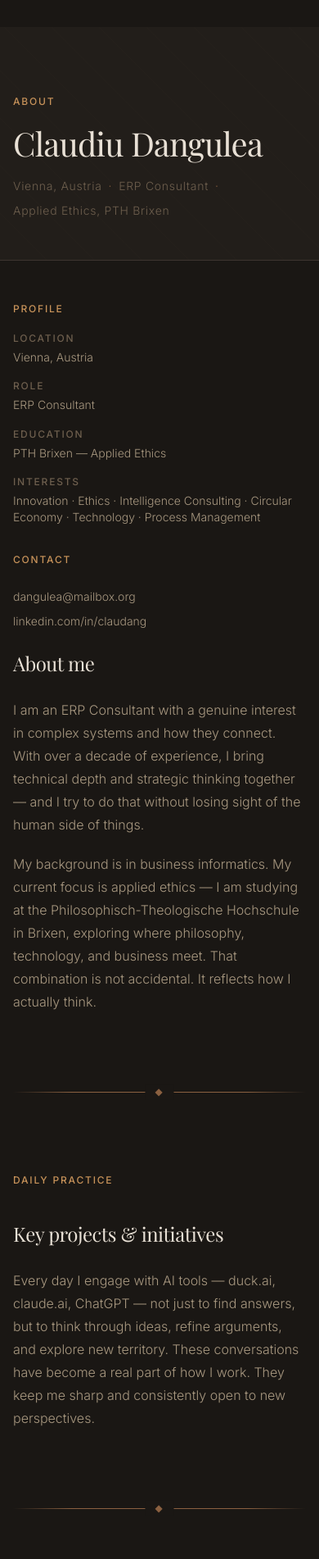
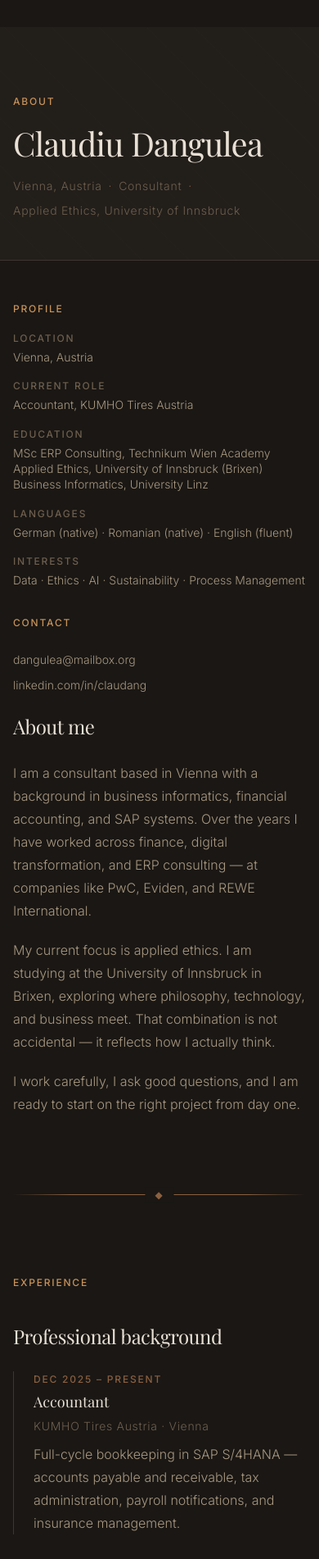
Before and after one commit to intiequals1/dangulea-website, a React (Vite) app: page /dangulea-website/person in a window 390 px wide. Shown: the part 47-1949 px from the top of the page at 82% size. Built offline with nearby package versions, Linux system fonts and the light colour scheme; a web font is replaced by a local one.

Commit message:
Fix: mobile menu overlay, accurate CV content, add profile photo

```diff
--- a/src/components/Layout.css
+++ b/src/components/Layout.css
@@ -14,13 +14,13 @@
   top: 0;
   left: 0;
   right: 0;
-  z-index: 100;
+  z-index: 200;
   padding: var(--space-5) 0;
   transition: background var(--transition-base), padding var(--transition-base);
 }
 
 .nav--scrolled {
-  background: rgba(26, 23, 20, 0.95);
+  background: rgba(26, 23, 20, 0.97);
   backdrop-filter: blur(8px);
   -webkit-backdrop-filter: blur(8px);
   padding: var(--space-4) 0;
@@ -42,6 +42,8 @@
   display: flex;
   align-items: center;
   gap: var(--space-2);
+  z-index: 201;
+  position: relative;
 }
 
 .nav__brand-name {
@@ -57,7 +59,8 @@
   color: var(--color-accent);
 }
 
-.nav__links {
+/* Desktop links */
+.nav__links--desktop {
   display: flex;
   align-items: center;
   gap: var(--space-8);
@@ -99,7 +102,7 @@
   color: var(--color-accent);
 }
 
-/* Burger menu */
+/* ── Burger button ── */
 .nav__burger {
   display: none;
   flex-direction: column;
@@ -108,6 +111,8 @@
   border: none;
   cursor: pointer;
   padding: var(--space-2);
+  z-index: 201;
+  position: relative;
 }
 
 .nav__burger span {
@@ -116,12 +121,72 @@
   height: 1px;
   background: var(--color-text-secondary);
   transition: all var(--transition-base);
+  transform-origin: center;
+}
+
+.nav__burger--open span:nth-child(1) {
+  transform: translateY(6px) rotate(45deg);
+}
+
+.nav__burger--open span:nth-child(2) {
+  opacity: 0;
+  transform: scaleX(0);
+}
+
+.nav__burger--open span:nth-child(3) {
+  transform: translateY(-6px) rotate(-45deg);
+}
+
+/* ── Mobile overlay ── */
+.nav__overlay {
+  display: none;
+  position: fixed;
+  inset: 0;
+  background: var(--color-bg);
+  z-index: 199;
+  flex-direction: column;
+  align-items: center;
+  justify-content: center;
+  gap: var(--space-10);
+}
+
+.nav__overlay-close {
+  position: absolute;
+  top: var(--space-5);
+  right: var(--space-6);
+  background: none;
+  border: none;
+  color: var(--color-text-secondary);
+  font-size: var(--text-xl);
+  cursor: pointer;
+  padding: var(--space-2);
+  transition: color var(--transition-fast);
+}
+
+.nav__overlay-close:hover {
+  color: var(--color-accent);
+}
+
+.nav__overlay-links {
+  display: flex;
+  flex-direction: column;
+  align-items: center;
+  gap: var(--space-10);
+}
+
+.nav__link--mobile {
+  font-size: var(--text-2xl);
+  letter-spacing: var(--tracking-widest);
+}
+
+.nav__link--mobile::after {
+  bottom: -6px;
 }
 
 /* ── Main ── */
 .main {
   flex: 1;
-  padding-top: 80px; /* nav height */
+  padding-top: 80px;
 }
 
 /* ── Footer ── */
@@ -195,31 +260,11 @@
     display: flex;
   }
 
-  .nav__links {
+  .nav__links--desktop {
     display: none;
-    position: fixed;
-    top: 0;
-    left: 0;
-    right: 0;
-    bottom: 0;
-    background: var(--color-bg);
-    flex-direction: column;
-    align-items: center;
-    justify-content: center;
-    gap: var(--space-10);
-    z-index: 99;
   }
 
-  .nav__links--open {
+  .nav__overlay {
     display: flex;
   }
-
-  .nav__link {
-    font-size: var(--text-xl);
-    letter-spacing: var(--tracking-widest);
-  }
-
-  .nav {
-    z-index: 101;
-  }
 }
--- a/src/pages/Home.tsx
+++ b/src/pages/Home.tsx
@@ -1,4 +1,5 @@
 import { Link } from 'react-router-dom'
+import claudiuPhoto from '../assets/claudiu-dangulea.png'
 import './Home.css'
 
 export default function Home() {
@@ -8,14 +9,16 @@ export default function Home() {
       <section className="hero">
         <div className="hero__bg" aria-hidden="true" />
         <div className="hero__content container">
-          <p className="section-label">ERP Consultant · Vienna</p>
+          <div className="hero__inner">
+            <div className="hero__text">
+              <p className="section-label">Consultant · Vienna</p>
               <h1 className="hero__title">
                 Claudiu<br />
                 <em>Dangulea</em>
               </h1>
               <p className="hero__subtitle">
-            Business informatics. Applied ethics. A decade of experience
-            in complex systems — and the curiosity to keep going.
+                Business informatics. Applied ethics. Experience across finance,
+                ERP systems, and strategy — ready to bring that to the right project.
               </p>
               <div className="hero__actions">
                 <Link to="/person" className="btn btn--primary">
@@ -29,8 +32,14 @@ export default function Home() {
                 </a>
               </div>
             </div>
-        <div className="hero__scroll-hint" aria-hidden="true">
-          <span />
+            <div className="hero__photo-wrap">
+              <img
+                src={claudiuPhoto}
+                alt="Claudiu Dangulea"
+                className="hero__photo"
+              />
+            </div>
+          </div>
         </div>
       </section>
 
@@ -39,10 +48,10 @@ export default function Home() {
         <div className="container container--text">
           <div className="divider" />
           <p className="intro__text">
-            My name is Claudiu. I am an ERP Consultant based in Vienna with a background
-            in business informatics. I work at the intersection of technology, strategy,
-            and ethics — and I am ready to bring that combination to the right project,
-            from day one.
+            My name is Claudiu. I am based in Vienna and work at the intersection of
+            finance, technology, and ethics. I bring hands-on experience from accounting,
+            SAP consulting, and digital transformation — and I am ready to apply that
+            combination to the right project, from day one.
           </p>
           <div className="divider" />
         </div>
@@ -57,21 +66,20 @@ export default function Home() {
           <div className="cards">
             <article className="card">
               <div className="card__number" aria-hidden="true">01</div>
-              <h3 className="card__title">ERP Systems</h3>
+              <h3 className="card__title">SAP &amp; ERP Systems</h3>
               <p className="card__text">
-                Over a decade of hands-on experience in ERP consulting and global
-                system implementation. Proficient in SAP Closing Cockpit and
-                end-to-end process optimisation.
+                Hands-on experience in SAP FI/CO consulting, system implementation,
+                and process optimisation. Familiar with Closing Cockpit, Fiori apps,
+                and end-to-end financial workflows.
               </p>
             </article>
 
             <article className="card">
               <div className="card__number" aria-hidden="true">02</div>
-              <h3 className="card__title">Strategic Consulting</h3>
+              <h3 className="card__title">Finance &amp; Accounting</h3>
               <p className="card__text">
-                Focused on intelligence consulting with an emphasis on strategic
-                insight, ethical decision-making, and frameworks that hold up
-                under real-world pressure.
+                Broad background in financial accounting, tax administration, and
+                controlling — across industries from consulting to manufacturing.
               </p>
             </article>
 
@@ -79,18 +87,18 @@ export default function Home() {
               <div className="card__number" aria-hidden="true">03</div>
               <h3 className="card__title">Applied Ethics</h3>
               <p className="card__text">
-                Currently studying at PTH Brixen in the Applied Ethics programme —
-                deepening the philosophical basis for technology, business,
-                and human interaction.
+                Currently studying applied ethics at the University of Innsbruck in
+                Brixen — exploring the philosophical foundations of technology,
+                business, and human interaction.
               </p>
             </article>
 
             <article className="card">
               <div className="card__number" aria-hidden="true">04</div>
-              <h3 className="card__title">Circular Economy</h3>
+              <h3 className="card__title">Data &amp; Process Intelligence</h3>
               <p className="card__text">
-                Committed to building sustainable solutions that create genuine
-                reciprocal value — particularly in emerging and transitional markets.
+                Experience with Power BI, process mining, and business intelligence
+                tools. Comfortable turning complex data into clear, actionable insight.
               </p>
             </article>
           </div>
--- a/src/pages/Person.css
+++ b/src/pages/Person.css
@@ -23,6 +23,34 @@
       rgba(138, 96, 64, 0.025) 40px,
       rgba(138, 96, 64, 0.025) 41px
     );
+}
+
+/* Two-column header: text + photo */
+.page-header__inner {
+  display: grid;
+  grid-template-columns: 1fr auto;
+  align-items: end;
+  gap: var(--space-12);
+  position: relative;
+}
+
+.page-header__text {
+  position: relative;
+}
+
+.page-header__photo-wrap {
+  width: 180px;
+  flex-shrink: 0;
+}
+
+.page-header__photo {
+  width: 100%;
+  aspect-ratio: 3 / 4;
+  object-fit: cover;
+  object-position: top center;
+  display: block;
+  filter: grayscale(15%) contrast(1.05);
+  border: 1px solid var(--color-border);
 }
 
 .page-header__title {
@@ -132,6 +160,55 @@
   font-weight: 300;
 }
 
+/* ── Timeline ── */
+.timeline {
+  display: flex;
+  flex-direction: column;
+  gap: var(--space-8);
+}
+
+.timeline-item {
+  border-left: 1px solid var(--color-border);
+  padding-left: var(--space-6);
+  transition: border-color var(--transition-base);
+}
+
+.timeline-item:hover {
+  border-color: var(--color-accent-muted);
+}
+
+.timeline-item__period {
+  font-size: var(--text-xs);
+  font-weight: 500;
+  letter-spacing: var(--tracking-widest);
+  text-transform: uppercase;
+  color: var(--color-accent-muted);
+  margin-bottom: var(--space-1);
+}
+
+.timeline-item__role {
+  font-family: var(--font-serif);
+  font-size: var(--text-lg);
+  font-weight: 400;
+  color: var(--color-text-primary);
+  margin-bottom: var(--space-1);
+}
+
+.timeline-item__company {
+  font-size: var(--text-sm);
+  color: var(--color-text-tertiary);
+  letter-spacing: var(--tracking-wide);
+  margin-bottom: var(--space-2);
+}
+
+.timeline-item__desc {
+  font-size: var(--text-sm);
+  color: var(--color-text-secondary);
+  line-height: var(--leading-relaxed);
+  font-weight: 300;
+  margin: 0;
+}
+
 /* ── Expertise list ── */
 .expertise-list {
   display: flex;
@@ -159,6 +236,15 @@
 
 /* ── Responsive ── */
 @media (max-width: 768px) {
+  .page-header__inner {
+    grid-template-columns: 1fr;
+    gap: var(--space-6);
+  }
+
+  .page-header__photo-wrap {
+    display: none;
+  }
+
   .person-layout {
     grid-template-columns: 1fr;
     gap: var(--space-6);
--- a/src/pages/Person.tsx
+++ b/src/pages/Person.tsx
@@ -1,3 +1,4 @@
+import claudiuPhoto from '../assets/claudiu-dangulea.png'
 import './Person.css'
 
 export default function Person() {
@@ -5,15 +6,24 @@ export default function Person() {
     <div className="person">
       {/* ── Page header ── */}
       <section className="page-header">
-        <div className="container">
+        <div className="container page-header__inner">
+          <div className="page-header__text">
             <p className="section-label">About</p>
             <h1 className="page-header__title">Claudiu Dangulea</h1>
             <div className="page-header__meta">
               <span>Vienna, Austria</span>
               <span className="meta-sep" aria-hidden="true">·</span>
-            <span>ERP Consultant</span>
+              <span>Consultant</span>
               <span className="meta-sep" aria-hidden="true">·</span>
-            <span>Applied Ethics, PTH Brixen</span>
+              <span>Applied Ethics, University of Innsbruck</span>
+            </div>
+          </div>
+          <div className="page-header__photo-wrap">
+            <img
+              src={claudiuPhoto}
+              alt="Claudiu Dangulea"
+              className="page-header__photo"
+            />
           </div>
         </div>
       </section>
@@ -29,20 +39,27 @@ export default function Person() {
                 <span className="profile-list__val">Vienna, Austria</span>
               </li>
               <li>
-                <span className="profile-list__key">Role</span>
-                <span className="profile-list__val">ERP Consultant</span>
+                <span className="profile-list__key">Current role</span>
+                <span className="profile-list__val">Accountant, KUMHO Tires Austria</span>
               </li>
               <li>
                 <span className="profile-list__key">Education</span>
                 <span className="profile-list__val">
-                  PTH Brixen — Applied Ethics
+                  MSc ERP Consulting, Technikum Wien Academy<br />
+                  Applied Ethics, University of Innsbruck (Brixen)<br />
+                  Business Informatics, University Linz
+                </span>
+              </li>
+              <li>
+                <span className="profile-list__key">Languages</span>
+                <span className="profile-list__val">
+                  German (native) · Romanian (native) · English (fluent)
                 </span>
               </li>
               <li>
                 <span className="profile-list__key">Interests</span>
                 <span className="profile-list__val">
-                  Innovation · Ethics · Intelligence Consulting ·
-                  Circular Economy · Technology · Process Management
+                  Data · Ethics · AI · Sustainability · Process Management
                 </span>
               </li>
             </ul>
@@ -66,16 +83,19 @@ export default function Person() {
           <div className="person-body">
             <h2 className="person-section__heading">About me</h2>
             <p>
-              I am an ERP Consultant with a genuine interest in complex systems and how
-              they connect. With over a decade of experience, I bring technical depth
-              and strategic thinking together — and I try to do that without losing sight
-              of the human side of things.
+              I am a consultant based in Vienna with a background in business informatics,
+              financial accounting, and SAP systems. Over the years I have worked across
+              finance, digital transformation, and ERP consulting — at companies like PwC,
+              Eviden, and REWE International.
             </p>
             <p>
-              My background is in business informatics. My current focus is applied ethics —
-              I am studying at the Philosophisch-Theologische Hochschule in Brixen, exploring
-              where philosophy, technology, and business meet. That combination is not accidental.
-              It reflects how I actually think.
+              My current focus is applied ethics. I am studying at the University of
+              Innsbruck in Brixen, exploring where philosophy, technology, and business
+              meet. That combination is not accidental — it reflects how I actually think.
+            </p>
+            <p>
+              I work carefully, I ask good questions, and I am ready to start on the right
+              project from day one.
             </p>
           </div>
         </div>
@@ -83,20 +103,66 @@ export default function Person() {
 
       <div className="container"><div className="divider" /></div>
 
-      {/* ── Key Projects ── */}
+      {/* ── Experience ── */}
       <section className="person-section">
         <div className="container person-layout">
           <aside className="person-sidebar">
-            <p className="section-label">Daily practice</p>
+            <p className="section-label">Experience</p>
           </aside>
           <div className="person-body">
-            <h2 className="person-section__heading">Key projects &amp; initiatives</h2>
-            <p>
-              Every day I engage with AI tools — duck.ai, claude.ai, ChatGPT — not just
-              to find answers, but to think through ideas, refine arguments, and explore
-              new territory. These conversations have become a real part of how I work.
-              They keep me sharp and consistently open to new perspectives.
+            <h2 className="person-section__heading">Professional background</h2>
+
+            <div className="timeline">
+              <div className="timeline-item">
+                <div className="timeline-item__period">Dec 2025 – present</div>
+                <div className="timeline-item__role">Accountant</div>
+                <div className="timeline-item__company">KUMHO Tires Austria · Vienna</div>
+                <p className="timeline-item__desc">
+                  Full-cycle bookkeeping in SAP S/4HANA — accounts payable and receivable,
+                  tax administration, payroll notifications, and insurance management.
                 </p>
+              </div>
+
+              <div className="timeline-item">
+                <div className="timeline-item__period">May – Nov 2025</div>
+                <div className="timeline-item__role">Specialist IT Consulting</div>
+                <div className="timeline-item__company">REWE International AG · Wiener Neudorf</div>
+                <p className="timeline-item__desc">
+                  SAP AIF and IDoc processing, web form integration, Kafka interface monitoring,
+                  Power BI dashboards, and test management in agile project teams.
+                </p>
+              </div>
+
+              <div className="timeline-item">
+                <div className="timeline-item__period">Mar 2023 – Apr 2025</div>
+                <div className="timeline-item__role">Junior SAP Consultant</div>
+                <div className="timeline-item__company">Eviden Austria · Linz</div>
+                <p className="timeline-item__desc">
+                  SAP FI/CO customising, Closing Cockpit configuration, transport management,
+                  NewGL implementation, and Fiori app integration.
+                </p>
+              </div>
+
+              <div className="timeline-item">
+                <div className="timeline-item__period">Jan 2021 – Jan 2022</div>
+                <div className="timeline-item__role">Associate Digital Factory</div>
+                <div className="timeline-item__company">PwC Austria · Vienna</div>
+                <p className="timeline-item__desc">
+                  Process automation with Power Automate and FireStart, Power BI dashboards,
+                  process mining with Celonis, and agile project work.
+                </p>
+              </div>
+
+              <div className="timeline-item">
+                <div className="timeline-item__period">Aug 2019 – Dec 2020</div>
+                <div className="timeline-item__role">Associate Tax</div>
+                <div className="timeline-item__company">PwC Upper Austria · Vienna</div>
+                <p className="timeline-item__desc">
+                  Financial accounting and tax consulting for multiple clients using BMD NTCS.
+                  Digitalization projects and process documentation.
+                </p>
+              </div>
+            </div>
           </div>
         </div>
       </section>
@@ -114,38 +180,36 @@ export default function Person() {
 
             <div className="expertise-list">
               <div className="expertise-item">
-                <h3 className="expertise-item__title">ERP Systems &amp; Business Informatics</h3>
+                <h3 className="expertise-item__title">SAP &amp; ERP Systems</h3>
                 <p>
-                  Extensive experience in ERP consulting and global system implementation.
-                  Skilled in SAP Closing Cockpit and process optimisation across complex
-                  organisational environments.
+                  Practical experience in SAP FI/CO consulting and implementation — including
+                  Closing Cockpit, transport management, Fiori apps, and S/4HANA. Currently
+                  completing an MSc in ERP Consulting at Technikum Wien Academy.
                 </p>
               </div>
 
               <div className="expertise-item">
-                <h3 className="expertise-item__title">Strategic &amp; Intelligence Consulting</h3>
+                <h3 className="expertise-item__title">Finance &amp; Accounting</h3>
                 <p>
-                  Focused on roles that combine strategic insight with ethical frameworks
-                  and innovative thinking. Interested in intelligence consulting as a
-                  discipline that demands both rigour and nuance.
+                  Solid background in financial accounting, tax administration, and controlling
+                  across multiple industries. Experienced with BMD, Oracle NetSuite, and SAP.
+                </p>
+              </div>
+
+              <div className="expertise-item">
+                <h3 className="expertise-item__title">Data &amp; Process Intelligence</h3>
+                <p>
+                  Confident with Power BI, SQL, process mining (Celonis), and business
+                  intelligence tools. I turn complex data into clear, actionable insight.
                 </p>
               </div>
 
               <div className="expertise-item">
                 <h3 className="expertise-item__title">Applied Ethics &amp; Philosophy</h3>
                 <p>
-                  Currently deepening my understanding of applied ethics at PTH Brixen —
-                  exploring the philosophical foundations that underpin technology,
-                  business decisions, and human interaction.
-                </p>
-              </div>
-
-              <div className="expertise-item">
-                <h3 className="expertise-item__title">Circular Economy &amp; Sustainable Innovation</h3>
-                <p>
-                  Committed to developing solutions that create real, reciprocal value —
-                  particularly in emerging markets where sustainable models are still
-                  being built.
+                  Studying applied ethics at the University of Innsbruck in Brixen — exploring
+                  the philosophical foundations that underpin technology, business decisions,
+                  and human interaction.
                 </p>
               </div>
             </div>
@@ -162,7 +226,7 @@ export default function Person() {
             <p className="section-label">Vision</p>
           </aside>
           <div className="person-body">
-            <h2 className="person-section__heading">Professional vision</h2>
+            <h2 className="person-section__heading">Where I want to go</h2>
             <p>
               My goal is to move into a role that brings together ethics, strategy, and
               intelligence consulting. I want to work on topics that are genuinely
```
Also changed, not shown: src/components/Layout.tsx (+37 -2 lines), src/pages/Home.css (+47 -22 lines), 1 other file (tests, documents, lock files or other folders). Lines whose indentation alone changed are shown as unchanged.
